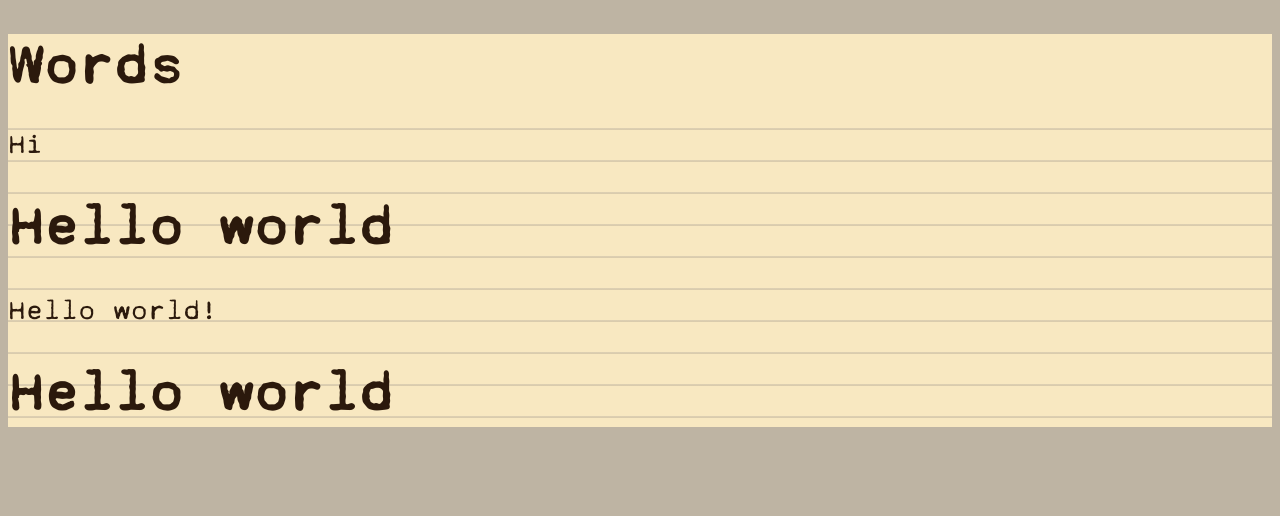
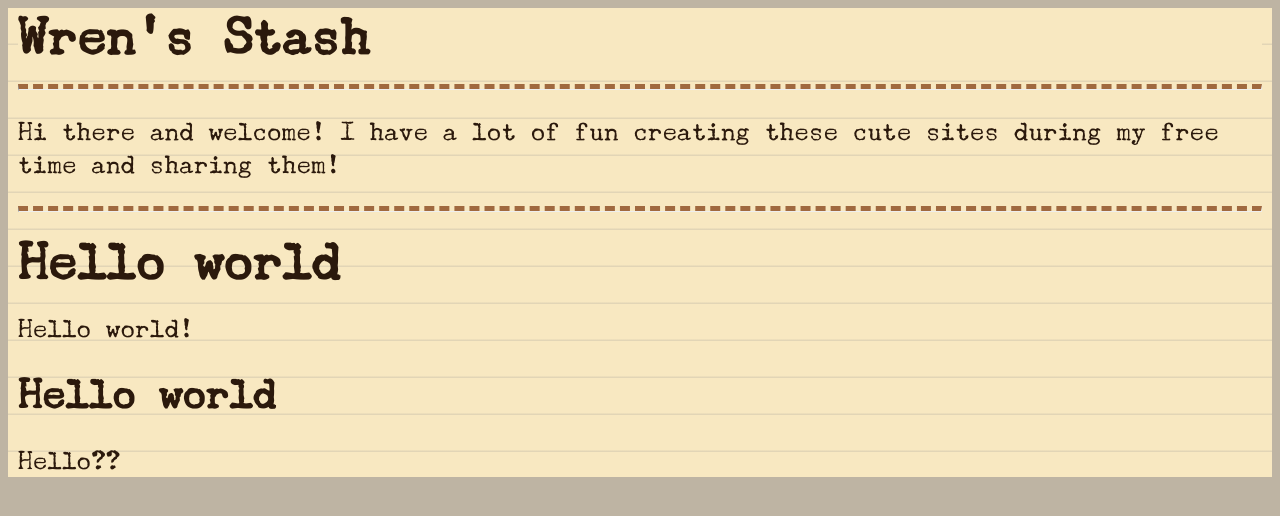
Before and after one commit to 2000wren/myblog, a plain HTML site: page index.html in a window 1280 px wide. Drawn offline with Linux system fonts and the light colour scheme.

Commit message:
check if works coffee variables css

```diff
--- a/index.html
+++ b/index.html
@@ -1,5 +1,5 @@
 <!DOCTYPE html>
-<html lang="en">
+<html lang="en" class="coffee">
   <head>
     <meta charset="UTF-8">
     <meta name="viewport" content="width=device-width, initial-scale=1.0">
@@ -12,12 +12,18 @@
 
   <div class="lined-background">
     <div class="lined-background-header">
-      <h1>Words</h1>
+      Wren's Stash
     </div>
-    <p>Hi</p>
+    <div class="lined-body">
+    <hr>
+    <p>Hi there and welcome! I have a lot of fun creating these cute sites during my free time and sharing them!</p>
+    <hr>
     <h1>Hello world</h1>
     <p>Hello world!</p>
-    <h1>Hello world</h1>
+    <h2>Hello world</h2>
+    <p>Hello??</p>
+    </div>
+
   </div>
 
 
--- a/style.css
+++ b/style.css
@@ -1,6 +1,17 @@
+/*learn how to set themes here: https://webdesign.tutsplus.com/tutorials/color-schemes-with-css-variables-and-javascript--cms-36989*/
+:root,
+:root.coffee {
+	--coffee-bg-color: #BEB4A3;
+	--coffee-text-color: #2B190C;
+}
+
+:root.toffee {
+	--coffee-bg-color: white;
+	--coffee-text-color: white;
+}
 html {
-	background-color: #BEB4A3;
-	color: #2B190C;
+	background-color: var(--coffee-bg-color);
+	color: var(--coffee-text-color);
 }
 
 @font-face {
@@ -28,39 +39,50 @@ font-family: "engineeringhand";
 src: url("fonts/EngineerHand.ttf");
 }
 
+hr {
+	border-top: 5px dashed #A0693F;
+}
 p {
-	font-family: 'cella', Arial, sans-serif;
+	font-family: 'underwood-champion', Arial, sans-serif;
 	font-weight: normal;
 	font-style: normal;
 	font-size: 25px;
 }
-
 h1 {
-	font-family: 'cella', Arial, sans-serif;
+	font-family: 'underwood-champion', Arial, sans-serif;
 	font-weight: bold;
 	font-style: normal;
 	font-size: 50px;
 }
+h2 {
+	font-family: 'underwood-champion', Arial, sans-serif;
+	font-weight: bold;
+	font-style: normal;
+	font-size: 40px;
+}
 
+/*learn to make lined paper here: https://codepen.io/ceg9498/post/creating-lined-paper*/
 .lined-background {
 	/*width: 80vh;*/
 	/*height: 100vh;*/
-
 	background: repeating-linear-gradient(
-		#F8E8C1, #F8E8C1 30px,
-  		#C0B5A2 31px, #F3E2B8 32px
+		#F8E8C1, #F8E8C1 35px,
+  		#E2D5B6 36px,
+  		#E2D5B6 37px
 	);
 }
-
+.lined-body {
+ position: relative;
+ margin: -2px 10px;
+ line-height: 33px;
+}
 .lined-background-header {
 	background: #F8E8C1;
 	height: 70px;
+	font-family: 'underwood-champion', Arial, sans-serif;
+	font-weight: bold;
+	font-style: normal;
+	font-size: 50px;
+	position: relative;
+	margin: 5px 10px;
 }
-
-.card-text {
- position: relative;
- top: 30px;
- font-size: 18px;
- margin: 0 20px;
- line-height: 27px;
-}
```
